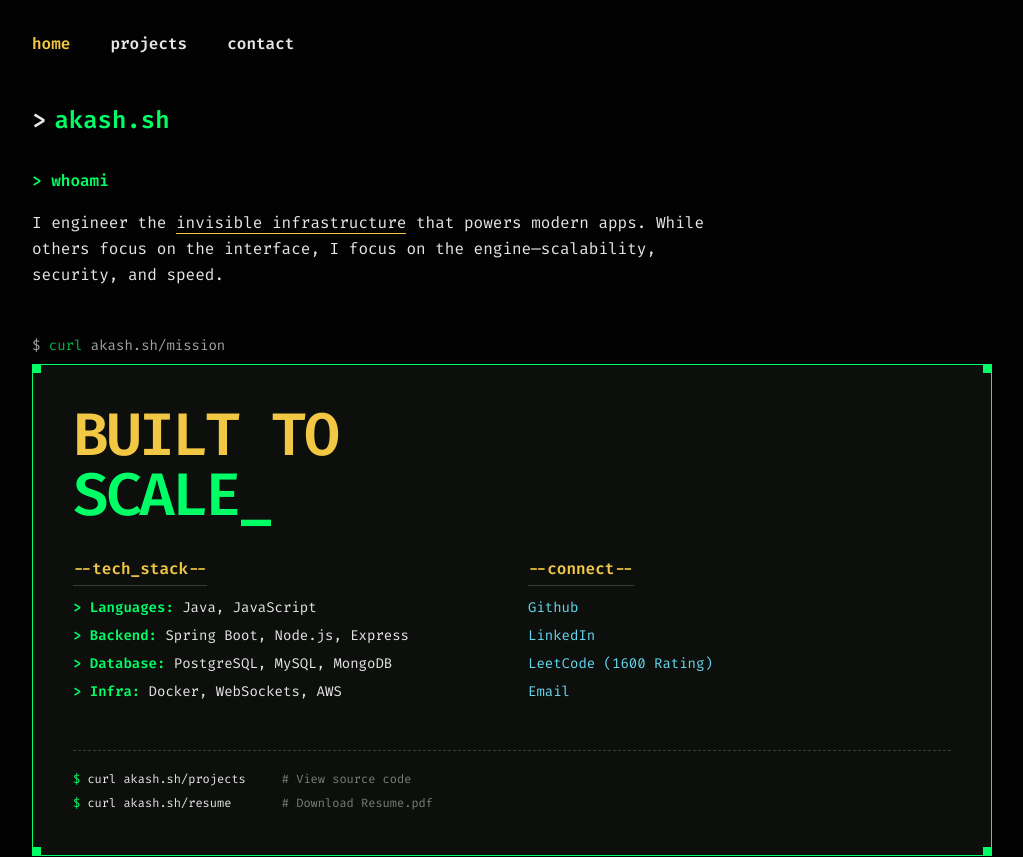
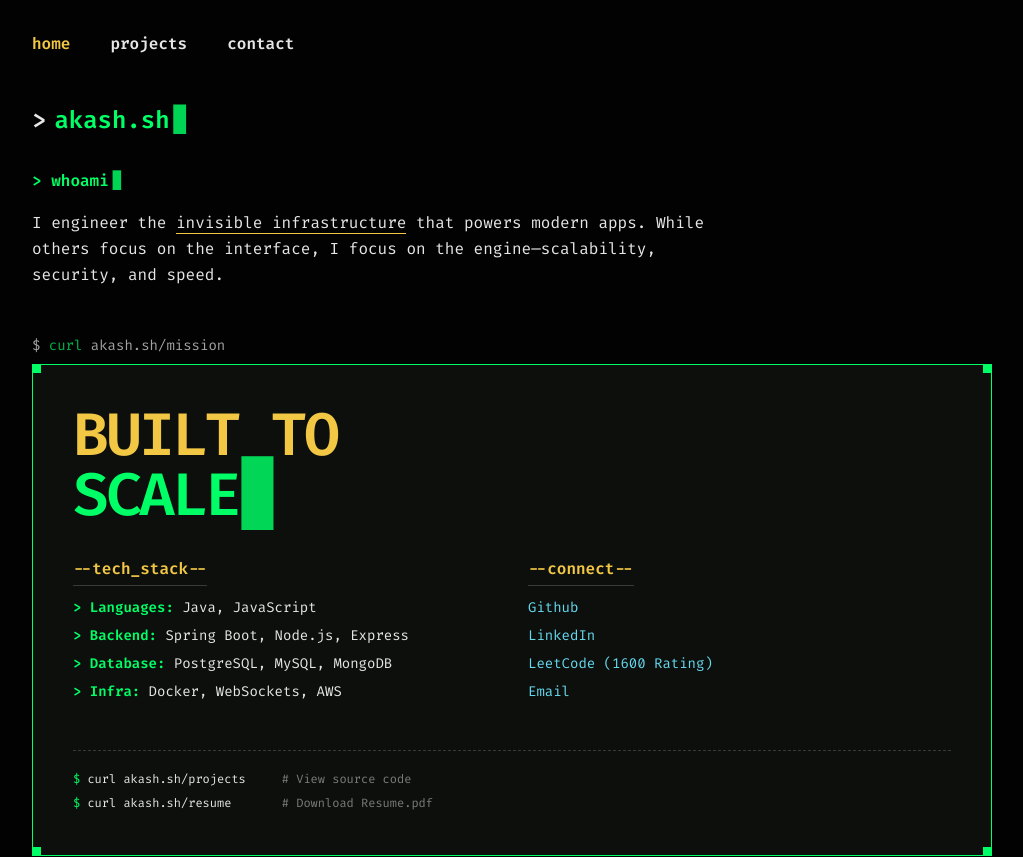
Before and after one commit to SonarAkash/portfolio, a React (Vite) app: page / in a window 1280 px wide. Shown: the top 857 px of the page, without its empty margins (128-1151 px from the left). Built offline with nearby package versions, Linux system fonts and the light colour scheme.

Commit message:
Fix typewritter issue and add resume

```diff
--- a/src/App.jsx
+++ b/src/App.jsx
@@ -42,13 +42,16 @@ function App() {
             {/* Header Command */}
             <div className="text-xl sm:text-2xl font-bold text-bash-green">
               <span className="text-bash-text mr-2">&gt;</span>
-              akash.sh
+              {/* Pass the text you want typed as a prop */}
+              <Typewriter text="akash.sh" delay={70} />
             </div>
 
             {/* INTRO TEXT */}
             <div className="max-w-2xl text-bash-text leading-relaxed">
               <p className="mb-4">
-                <span className="text-bash-green font-bold">&gt; whoami</span>
+                <span className="text-bash-green font-bold">
+                  &gt; <Typewriter text="whoami" delay={50} startDelay={1000} />
+                </span>
               </p>
               <p>
                 I engineer the <span className="text-bash-text border-b border-bash-yellow">invisible infrastructure</span> that powers modern apps.
@@ -71,9 +74,15 @@ function App() {
 
                 {/* BIG HEADER */}
                 <div className="mb-8 font-black text-4xl sm:text-6xl text-bash-yellow tracking-tighter leading-none">
-                  BUILT TO
+                  {/* Line 1: Starts immediately (after 100ms) */}
+                  <Typewriter text="BUILT TO" delay={70} startDelay={100} showCursor={false}/>
+
                   <br />
-                  <span className="text-bash-green">SCALE_</span>
+
+                  {/* Line 2: Green text. Starts after Line 1 finishes (approx 800ms buffer) */}
+                  <span className="text-bash-green">
+                    <Typewriter text="SCALE" delay={70} startDelay={800} />
+                  </span>
                 </div>
 
                 <div className="grid grid-cols-1 md:grid-cols-2 gap-8">
@@ -204,7 +213,7 @@ function App() {
                   <div className="mt-1 text-xs text-bash-orange font-normal opacity-60">[WebRTC, WebSockets]</div>
                 </div>
                 <div className="col-span-12 sm:col-span-5 p-3 border-r border-bash-text/10 text-bash-text/80 group-hover:text-white">
-                  Video chat application. Built the Signaling Server to manage peer handshakes.
+                  Video & chat application. Built the Signaling Server to manage peer handshakes.
                 </div>
                 <div className="col-span-12 sm:col-span-2 p-3 flex items-center justify-center gap-2">
                   <a href="https://github.com/SonarAkash/FreeFlow" target="_blank" className="text-bash-cyan hover:underline decoration-2">repo</a>
@@ -283,7 +292,7 @@ function App() {
                 </ul>
 
                 <div className="mt-8 pt-6 border-t border-bash-text/10">
-                   <a href="/resume.pdf" download className="inline-flex items-center gap-2 border border-bash-green text-bash-green px-6 py-3 hover:bg-bash-green hover:text-black transition-colors font-bold">
+                  <a href="/Akash_Resume.pdf" download className="inline-flex items-center gap-2 border border-bash-green text-bash-green px-6 py-3 hover:bg-bash-green hover:text-black transition-colors font-bold">
                     <span>$</span> download_resume.sh
                   </a>
                 </div>
--- a/src/components/Typewriter.jsx
+++ b/src/components/Typewriter.jsx
@@ -1,34 +1,56 @@
-import React, { useState, useEffect } from 'react';
+import React, { useState, useEffect, useRef } from 'react';
 
-const Typewriter = ({ text, delay = 50, startDelay = 0 }) => {
+const Typewriter = ({ text, delay = 30, startDelay = 100, showCursor = true}) => {
   const [currentText, setCurrentText] = useState('');
   const [currentIndex, setCurrentIndex] = useState(0);
-  const [started, setStarted] = useState(false);
+  const [isVisible, setIsVisible] = useState(false);
 
+  // Reference to the element so we can track its position
+  const containerRef = useRef(null);
+
+  // 1. Observer: Only start when the user scrolls to this element
   useEffect(() => {
-    // Delay the start of typing (optional)
-    const startTimeout = setTimeout(() => {
-      setStarted(true);
-    }, startDelay);
-    return () => clearTimeout(startTimeout);
-  }, [startDelay]);
+    const observer = new IntersectionObserver(
+      (entries) => {
+        if (entries[0].isIntersecting) {
+          setIsVisible(true); // It's on screen! Start typing.
+          observer.disconnect(); // Stop observing once started
+        }
+      },
+      { threshold: 0.1 } // Trigger when 10% of the text is visible
+    );
 
+    if (containerRef.current) {
+      observer.observe(containerRef.current);
+    }
+
+    return () => observer.disconnect();
+  }, []);
+
+  // 2. Typing Logic: Only runs if isVisible is TRUE
   useEffect(() => {
-    if (started && currentIndex < text.length) {
-      const timeout = setTimeout(() => {
-        setCurrentText(prev => prev + text[currentIndex]);
-        setCurrentIndex(prev => prev + 1);
-      }, delay);
-      return () => clearTimeout(timeout);
-    }
-  }, [currentIndex, delay, text, started]);
+    if (!isVisible) return;
+    if (currentIndex >= text.length) return;
+
+    const timeout = setTimeout(() => {
+      setCurrentText(prev => prev + text[currentIndex]);
+      setCurrentIndex(prev => prev + 1);
+    }, currentIndex === 0 ? startDelay : delay);
+
+    return () => clearTimeout(timeout);
+  }, [currentIndex, text, delay, startDelay, isVisible]);
 
   return (
-    <span>
+    <span ref={containerRef} className="inline-block font-mono">
       {currentText}
-      {/* Blinking Cursor only shows while typing */}
-      {currentIndex < text.length && (
-        <span className="border-r-2 border-dracula-pink animate-pulse ml-1"></span>
+      {/* Only show cursor if showCursor is true */}
+      {showCursor && (
+        <span
+          className="ml-1 animate-pulse inline-block"
+          style={{ color: '#00ff66', fontWeight: 'bold' }}
+        >
+          ▋
+        </span>
       )}
     </span>
   );
```
Also changed, not shown: 1 other file (tests, documents, lock files or other folders). Lines whose indentation alone changed are shown as unchanged.
